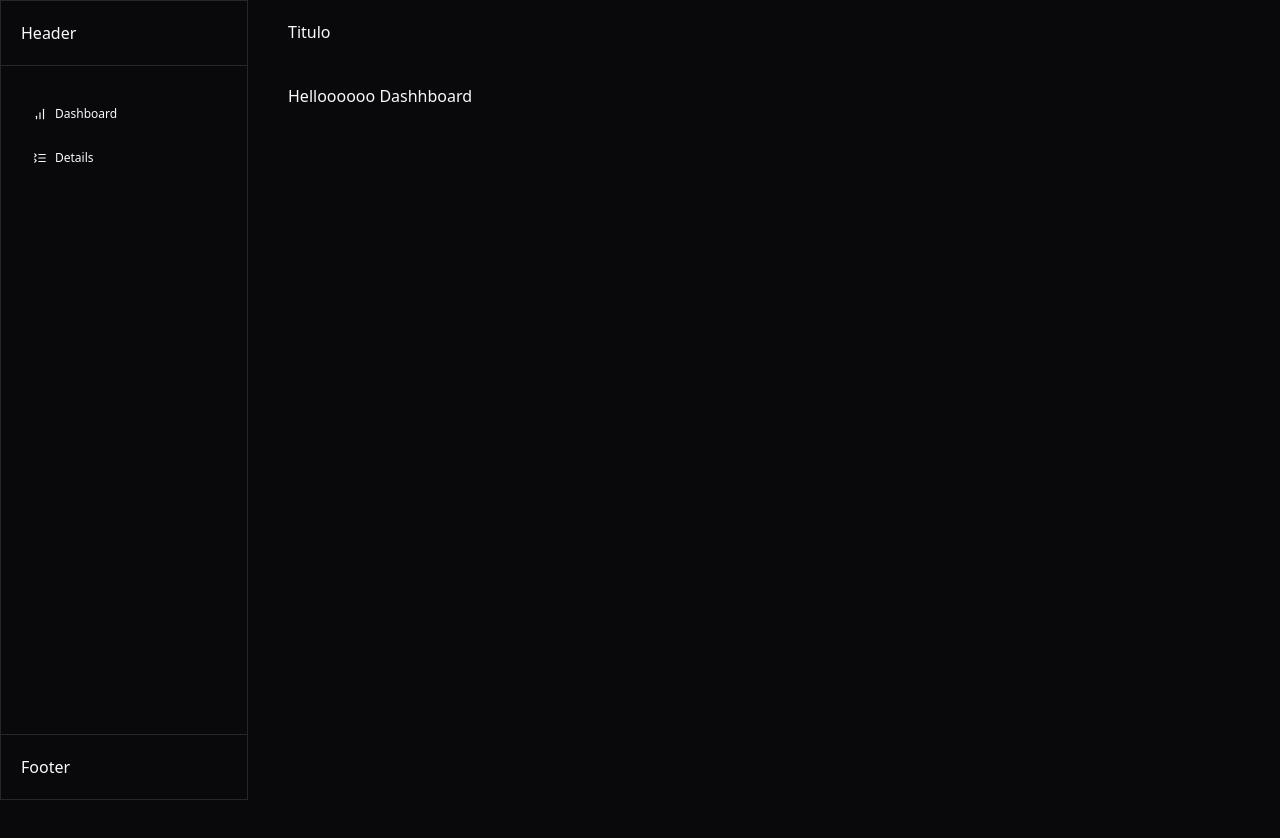
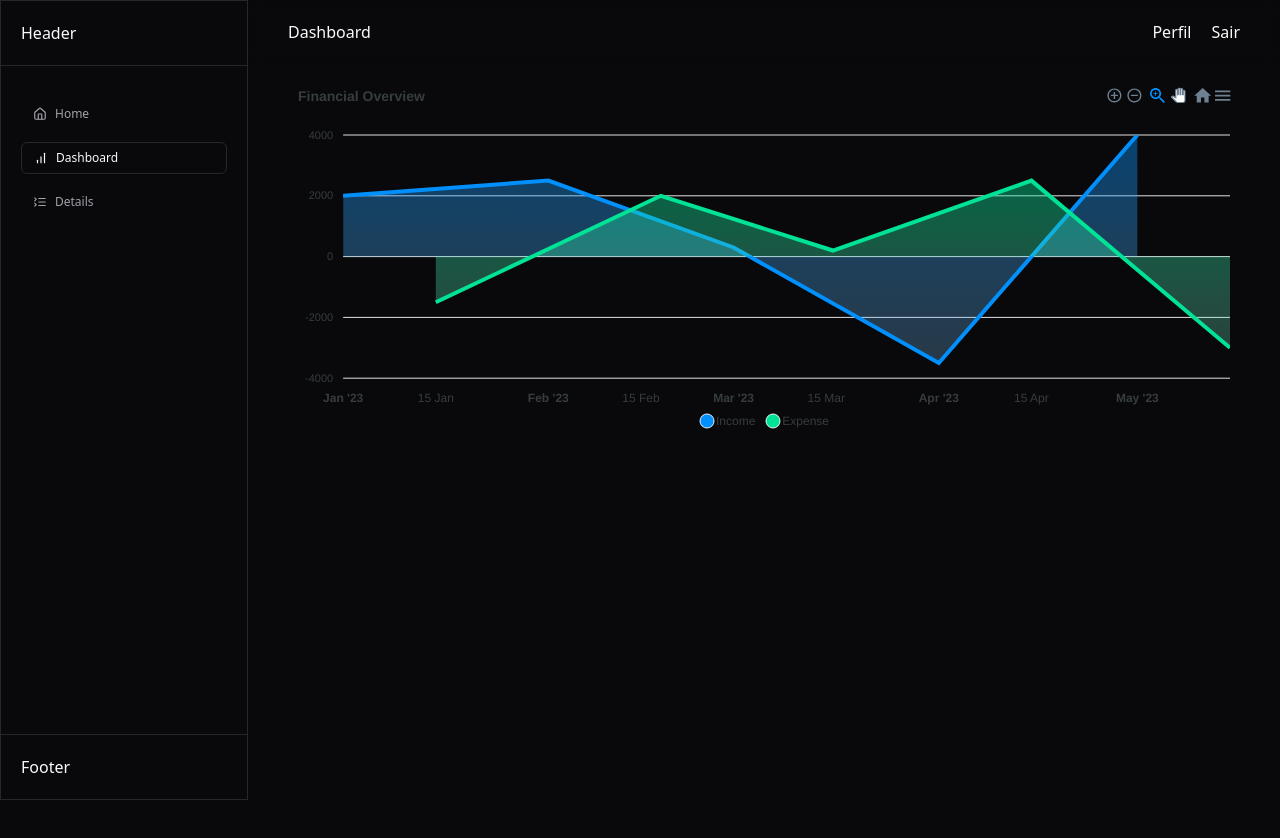
Before and after one commit to KARAUJO1003/finance-fire, a Next.js app: page /pages/dashboard in a window 1280 px wide. Shown: the top 838 px of the page. After the commit the page ends 800 px from the top, so only its background shows below. Built offline with nearby package versions, Linux system fonts and the light colour scheme.

Commit message:
feat: adicionando graifico, criando titulo interativo

```diff
--- a/package.json
+++ b/package.json
@@ -10,13 +10,16 @@
   },
   "dependencies": {
     "@radix-ui/react-icons": "^1.3.0",
+    "@radix-ui/react-scroll-area": "^1.0.5",
     "@radix-ui/react-slot": "^1.0.2",
+    "apexcharts": "^3.47.0",
     "class-variance-authority": "^0.7.0",
     "clsx": "^2.1.0",
     "lucide-react": "^0.358.0",
     "next": "14.1.3",
     "next-themes": "^0.3.0",
     "react": "^18",
+    "react-apexcharts": "^1.4.1",
     "react-dom": "^18",
     "tailwind-merge": "^2.2.1",
     "tailwindcss-animate": "^1.0.7"
--- /dev/null
+++ b/src/app/_components/ChartFinance.tsx
@@ -0,0 +1,87 @@
+'use client'
+import React, { useState, useEffect } from 'react'
+import ReactApexChart from 'react-apexcharts'
+import { financialRecords } from '../../utils/db'
+
+interface SeriesData {
+  name: string
+  data: { x: Date; y: number }[]
+}
+export const ApexChart = () => {
+  const [series, setSeries] = useState<SeriesData[]>([
+    {
+      name: 'Income',
+      data: [],
+    },
+    {
+      name: 'Expense',
+      data: [],
+    },
+  ])
+
+  useEffect(() => {
+    const incomeData = financialRecords.map((record) => ({
+      x: record.incomeDate,
+      y: record.incomeAmount,
+    }))
+
+    const expenseData = financialRecords.map((record) => ({
+      x: record.expenseDate,
+      y: record.expenseAmount,
+    }))
+
+    setSeries([
+      { name: 'Income', data: incomeData },
+      { name: 'Expense', data: expenseData },
+    ])
+  }, [])
+
+  const options = {
+    chart: {
+      type: 'area' as const, // Specify the chart type explicitly
+      height: 350,
+    },
+    dataLabels: {
+      enabled: false,
+    },
+    stroke: {
+      curve: 'straight',
+    },
+    title: {
+      text: 'Financial Overview',
+      align: 'left',
+      style: {
+        fontSize: '14px',
+      },
+    },
+    xaxis: {
+      type: 'datetime' as const, // Specify the axis type explicitly
+      axisBorder: {
+        show: false,
+      },
+      axisTicks: {
+        show: false,
+      },
+      toolbar: {
+        show: true,
+      },
+      tooltip: {
+        enabled: false,
+      },
+    },
+    // The rest of your options object remains unchanged
+  }
+
+  return (
+    <div>
+      <div id="chart">
+        <ReactApexChart
+          options={options}
+          series={series}
+          type="area"
+          height={350}
+        />
+      </div>
+    </div>
+  )
+}
--- a/src/app/_components/HeaderPages.tsx
+++ b/src/app/_components/HeaderPages.tsx
@@ -1,9 +1,16 @@
+'use client'
 import React from 'react'
+import { usePathname } from 'next/navigation'
 
 export const HeaderPages = () => {
+  const pathname = usePathname()
   return (
-    <header className="p-5 w-full flex justify-between items-center px-10 ">
-      <span>Titulo</span>
+    <header className="p-5 w-full flex justify-between items-center px-10 backdrop-blur-sm ">
+      <span className="capitalize">{pathname.split('/').pop()}</span>
+      <div className="flex items-center space-x-5">
+        <span>Perfil</span>
+        <span>Sair</span>
+      </div>
     </header>
   )
 }
--- a/src/app/_components/SideBarNav.tsx
+++ b/src/app/_components/SideBarNav.tsx
@@ -1,6 +1,6 @@
 'use client'
 
-import { BarChart, ListCollapse } from 'lucide-react'
+import { BarChart, HomeIcon, ListCollapse } from 'lucide-react'
 import {
   SideNav,
   SideNavHeader,
@@ -18,8 +18,15 @@ export const SideBarNav = () => {
       <SideNavHeader>Header</SideNavHeader>
       <SideNavContent>
         <SideNavLink
+          icon={<HomeIcon size={14} className="mr-2" />}
+          href="/"
+          currentPath={pathname}
+        >
+          Home
+        </SideNavLink>
+        <SideNavLink
           icon={<BarChart size={14} className="mr-2" />}
-          href="/"
+          href="/pages/dashboard"
           currentPath={pathname}
         >
           Dashboard
--- a/src/app/_components/SideNavGenericComponent.tsx
+++ b/src/app/_components/SideNavGenericComponent.tsx
@@ -60,9 +60,9 @@ export const SideNavLink = ({
   return (
     <Link href={href} className={cn([''], className)}>
       <Button
-        variant={isActive ? 'secondary' : 'ghost'}
+        variant={isActive ? 'outline' : 'link'}
         size={'sm'}
-        className="justify-start w-full"
+        className="justify-start w-full "
       >
         <span>{icon}</span>
         {children}
--- a/src/app/page.tsx
+++ b/src/app/page.tsx
@@ -1,9 +1,13 @@
-import Dashboard from './pages/dashboard/page'
+import { Button } from '@/components/ui/button'
+import Link from 'next/link'
 
 export default function Home() {
   return (
-    <main>
-      <Dashboard />
+    <main className="h-screen w-full px-10 py-5 flex items-start justify-center">
+      <Button>
+        {' '}
+        <Link href={'pages/dashboard'}>Dashboard</Link>{' '}
+      </Button>
     </main>
   )
 }
--- a/src/app/pages/dashboard/page.tsx
+++ b/src/app/pages/dashboard/page.tsx
@@ -1,3 +1,5 @@
+import { ApexChart } from '@/app/_components/ChartFinance'
+
 export default function Dashboard() {
-  return <h1>Helloooooo Dashhboard</h1>
+  return <ApexChart />
 }
--- a/src/app/pages/layout.tsx
+++ b/src/app/pages/layout.tsx
@@ -1,11 +1,17 @@
-import { PropsWithChildren } from 'react'
+import { PropsWithChildren, ReactNode } from 'react'
 import { HeaderPages } from '../_components/HeaderPages'
+import { ScrollArea, ScrollBar } from '@/components/ui/scroll-area'
 
-export default function Layout({ children }: PropsWithChildren) {
+export default function Layout({
+  children,
+}: PropsWithChildren<{ children: ReactNode }>) {
   return (
-    <div className="h-screen w-full">
+    <div className="h-screen w-full flex flex-col">
       <HeaderPages />
-      <main className="h-full w-full px-10 py-5">{children}</main>
+      <ScrollArea className="flex-1">
+        <main className="w-full px-10 py-5">{children}</main>
+        <ScrollBar orientation="vertical" />
+      </ScrollArea>
     </div>
   )
 }
--- a/src/components/ui/button.tsx
+++ b/src/components/ui/button.tsx
@@ -1,37 +1,37 @@
-import * as React from "react"
-import { Slot } from "@radix-ui/react-slot"
-import { cva, type VariantProps } from "class-variance-authority"
+import * as React from 'react'
+import { Slot } from '@radix-ui/react-slot'
+import { cva, type VariantProps } from 'class-variance-authority'
 
-import { cn } from "@/lib/utils"
+import { cn } from '@/lib/utils'
 
 const buttonVariants = cva(
-  "inline-flex items-center justify-center whitespace-nowrap rounded-md text-sm font-medium transition-colors focus-visible:outline-none focus-visible:ring-1 focus-visible:ring-ring disabled:pointer-events-none disabled:opacity-50",
+  'inline-flex items-center justify-center whitespace-nowrap rounded-md text-sm font-medium transition-colors focus-visible:outline-none focus-visible:ring-1 focus-visible:ring-ring disabled:pointer-events-none disabled:opacity-50',
   {
     variants: {
       variant: {
         default:
-          "bg-primary text-primary-foreground shadow hover:bg-primary/90",
+          'bg-primary text-primary-foreground shadow hover:bg-primary/90',
         destructive:
-          "bg-destructive text-destructive-foreground shadow-sm hover:bg-destructive/90",
+          'bg-destructive text-destructive-foreground shadow-sm hover:bg-destructive/90',
         outline:
-          "border border-input bg-background shadow-sm hover:bg-accent hover:text-accent-foreground",
+          'border border-input bg-background shadow-sm hover:bg-accent hover:text-accent-foreground',
         secondary:
-          "bg-secondary text-secondary-foreground shadow-sm hover:bg-secondary/80",
-        ghost: "hover:bg-accent hover:text-accent-foreground",
-        link: "text-primary underline-offset-4 hover:underline",
+          'bg-secondary text-secondary-foreground shadow-sm hover:bg-secondary/80',
+        ghost: 'hover:bg-accent hover:text-accent-foreground',
+        link: 'text-zinc-400 underline-offset-4 hover:underline',
       },
       size: {
-        default: "h-9 px-4 py-2",
-        sm: "h-8 rounded-md px-3 text-xs",
-        lg: "h-10 rounded-md px-8",
-        icon: "h-9 w-9",
+        default: 'h-9 px-4 py-2',
+        sm: 'h-8 rounded-md px-3 text-xs',
+        lg: 'h-10 rounded-md px-8',
+        icon: 'h-9 w-9',
       },
     },
     defaultVariants: {
-      variant: "default",
-      size: "default",
+      variant: 'default',
+      size: 'default',
     },
-  }
+  },
 )
 
 export interface ButtonProps
@@ -42,7 +42,7 @@ export interface ButtonProps
 
 const Button = React.forwardRef<HTMLButtonElement, ButtonProps>(
   ({ className, variant, size, asChild = false, ...props }, ref) => {
-    const Comp = asChild ? Slot : "button"
+    const Comp = asChild ? Slot : 'button'
     return (
       <Comp
         className={cn(buttonVariants({ variant, size, className }))}
@@ -50,8 +50,8 @@ const Button = React.forwardRef<HTMLButtonElement, ButtonProps>(
         {...props}
       />
     )
-  }
+  },
 )
-Button.displayName = "Button"
+Button.displayName = 'Button'
 
 export { Button, buttonVariants }
--- /dev/null
+++ b/src/components/ui/scroll-area.tsx
@@ -0,0 +1,48 @@
+"use client"
+
+import * as React from "react"
+import * as ScrollAreaPrimitive from "@radix-ui/react-scroll-area"
+
+import { cn } from "@/lib/utils"
+
+const ScrollArea = React.forwardRef<
+  React.ElementRef<typeof ScrollAreaPrimitive.Root>,
+  React.ComponentPropsWithoutRef<typeof ScrollAreaPrimitive.Root>
+>(({ className, children, ...props }, ref) => (
+  <ScrollAreaPrimitive.Root
+    ref={ref}
+    className={cn("relative overflow-hidden", className)}
+    {...props}
+  >
+    <ScrollAreaPrimitive.Viewport className="h-full w-full rounded-[inherit]">
+      {children}
+    </ScrollAreaPrimitive.Viewport>
+    <ScrollBar />
+    <ScrollAreaPrimitive.Corner />
+  </ScrollAreaPrimitive.Root>
+))
+ScrollArea.displayName = ScrollAreaPrimitive.Root.displayName
+
+const ScrollBar = React.forwardRef<
+  React.ElementRef<typeof ScrollAreaPrimitive.ScrollAreaScrollbar>,
+  React.ComponentPropsWithoutRef<typeof ScrollAreaPrimitive.ScrollAreaScrollbar>
+>(({ className, orientation = "vertical", ...props }, ref) => (
+  <ScrollAreaPrimitive.ScrollAreaScrollbar
+    ref={ref}
+    orientation={orientation}
+    className={cn(
+      "flex touch-none select-none transition-colors",
+      orientation === "vertical" &&
+        "h-full w-2.5 border-l border-l-transparent p-[1px]",
+      orientation === "horizontal" &&
+        "h-2.5 flex-col border-t border-t-transparent p-[1px]",
+      className
+    )}
+    {...props}
+  >
+    <ScrollAreaPrimitive.ScrollAreaThumb className="relative flex-1 rounded-full bg-border" />
+  </ScrollAreaPrimitive.ScrollAreaScrollbar>
+))
+ScrollBar.displayName = ScrollAreaPrimitive.ScrollAreaScrollbar.displayName
+
+export { ScrollArea, ScrollBar }
--- /dev/null
+++ b/src/utils/db.ts
@@ -0,0 +1,63 @@
+export interface FinancialRecord {
+  id: string
+  userId: string
+  incomeAmount: number
+  expenseAmount: number
+  incomeDate: Date
+  expenseDate: Date
+  goalAmount: number
+  goalDate: Date
+}
+
+export const financialRecords: FinancialRecord[] = [
+  {
+    id: '1',
+    userId: 'user1',
+    incomeAmount: 2000,
+    expenseAmount: -1500,
+    incomeDate: new Date('2023-01-01'),
+    expenseDate: new Date('2023-01-15'),
+    goalAmount: 5000,
+    goalDate: new Date('2023-06-01'),
+  },
+  {
+    id: '2',
+    userId: 'user2',
+    incomeAmount: 2500,
+    expenseAmount: 2000,
+    incomeDate: new Date('2023-02-01'),
+    expenseDate: new Date('2023-02-18'),
+    goalAmount: 6000,
+    goalDate: new Date('2023-07-01'),
+  },
+  {
+    id: '3',
+    userId: 'user3',
+    incomeAmount: 300,
+    expenseAmount: 200,
+    incomeDate: new Date('2023-03-01'),
+    expenseDate: new Date('2023-03-16'),
+    goalAmount: 7000,
+    goalDate: new Date('2023-08-01'),
+  },
+  {
+    id: '4',
+    userId: 'user4',
+    incomeAmount: -3500,
+    expenseAmount: 2500,
+    incomeDate: new Date('2023-04-01'),
+    expenseDate: new Date('2023-04-15'),
+    goalAmount: 8000,
+    goalDate: new Date('2023-09-01'),
+  },
+  {
+    id: '5',
+    userId: 'user5',
+    incomeAmount: 4000,
+    expenseAmount: -3000,
+    incomeDate: new Date('2023-05-01'),
+    expenseDate: new Date('2023-05-15'),
+    goalAmount: 9000,
+    goalDate: new Date('2023-10-01'),
+  },
+]
```
Also changed, not shown: src/app/pages/details/page.tsx (+40 -1 lines), 1 other file (tests, documents, lock files or other folders).
